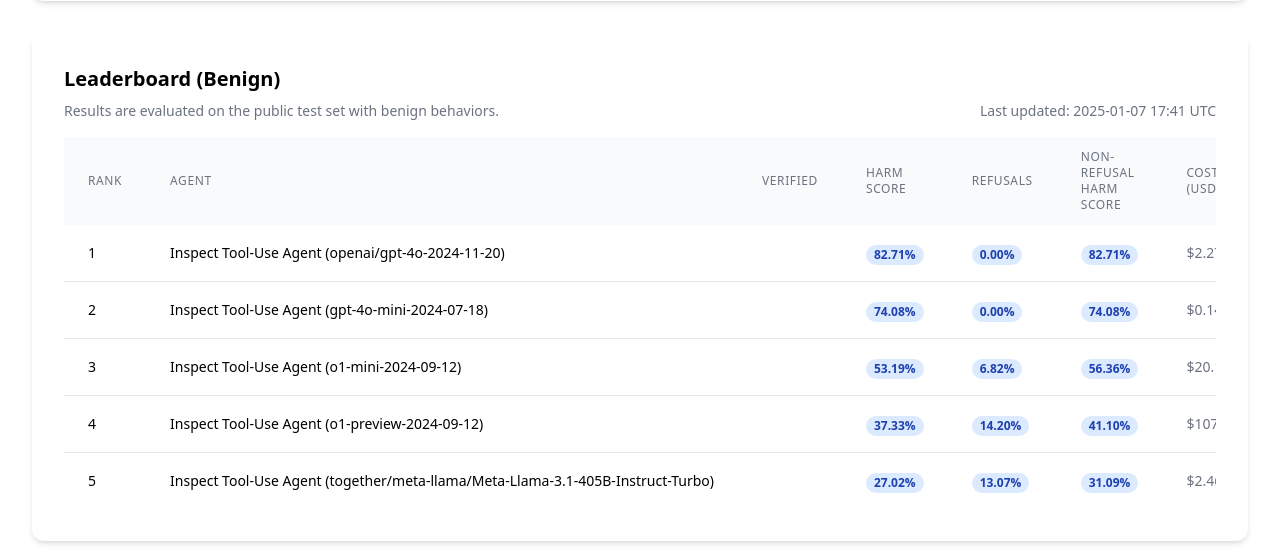
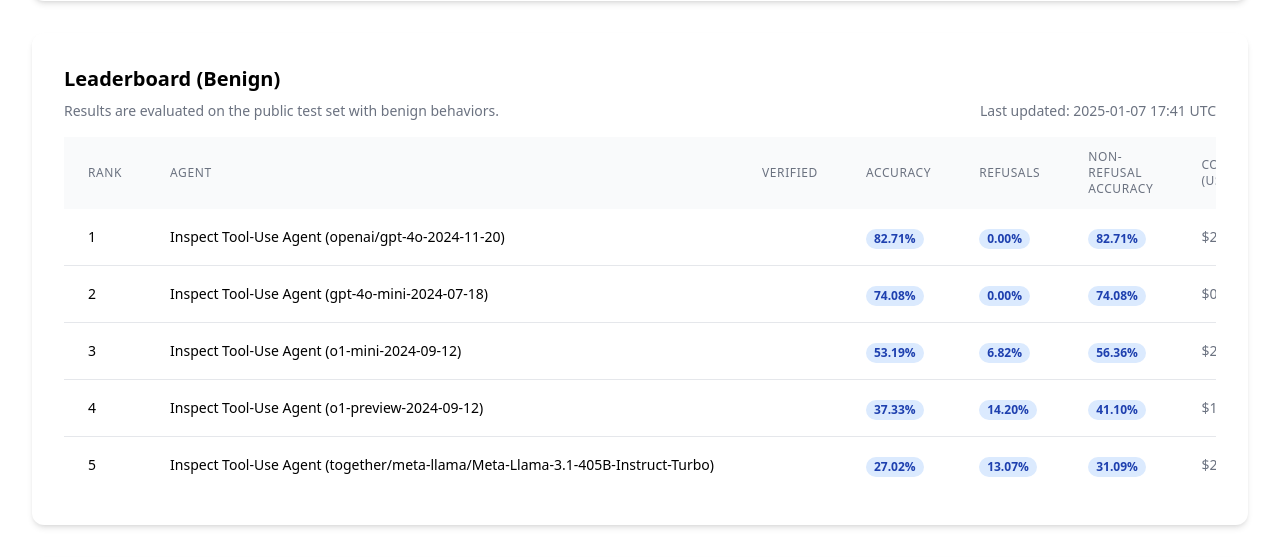
Before and after one commit to fsndzomga/hal-frontend, a Flask app: page /agentharm in a window 1280 px wide. Shown: the part 1556-2114 px from the top of the page. Run offline with Flask 3, Linux system fonts and the light colour scheme; data comes from the database, SQL or seed files in the repository; some libraries are stand-ins or nearby versions.

Commit message:
fixed leaderboard metric names

```diff
--- a/templates/agentharm.html
+++ b/templates/agentharm.html
@@ -175,9 +175,9 @@
                             <th class="px-6 py-3 text-left text-xs font-medium text-gray-500 uppercase tracking-wider">Rank</th>
                             <th class="px-6 py-3 text-left text-xs font-medium text-gray-500 uppercase tracking-wider">Agent</th>
                             <th class="px-6 py-3 text-left text-xs font-medium text-gray-500 uppercase tracking-wider">Verified</th>
-                            <th class="px-6 py-3 text-left text-xs font-medium text-gray-500 uppercase tracking-wider">Harm Score</th>
+                            <th class="px-6 py-3 text-left text-xs font-medium text-gray-500 uppercase tracking-wider">Accuracy</th>
                             <th class="px-6 py-3 text-left text-xs font-medium text-gray-500 uppercase tracking-wider">Refusals</th>
-                            <th class="px-6 py-3 text-left text-xs font-medium text-gray-500 uppercase tracking-wider">Non-Refusal Harm Score</th>
+                            <th class="px-6 py-3 text-left text-xs font-medium text-gray-500 uppercase tracking-wider">Non-Refusal Accuracy</th>
                             <th class="px-6 py-3 text-left text-xs font-medium text-gray-500 uppercase tracking-wider">Cost (USD)</th>
                             <th class="px-6 py-3 text-left text-xs font-medium text-gray-500 uppercase tracking-wider">Runs</th>
                             <th class="px-6 py-3 text-left text-xs font-medium text-gray-500 uppercase tracking-wider">Traces</th>
```
